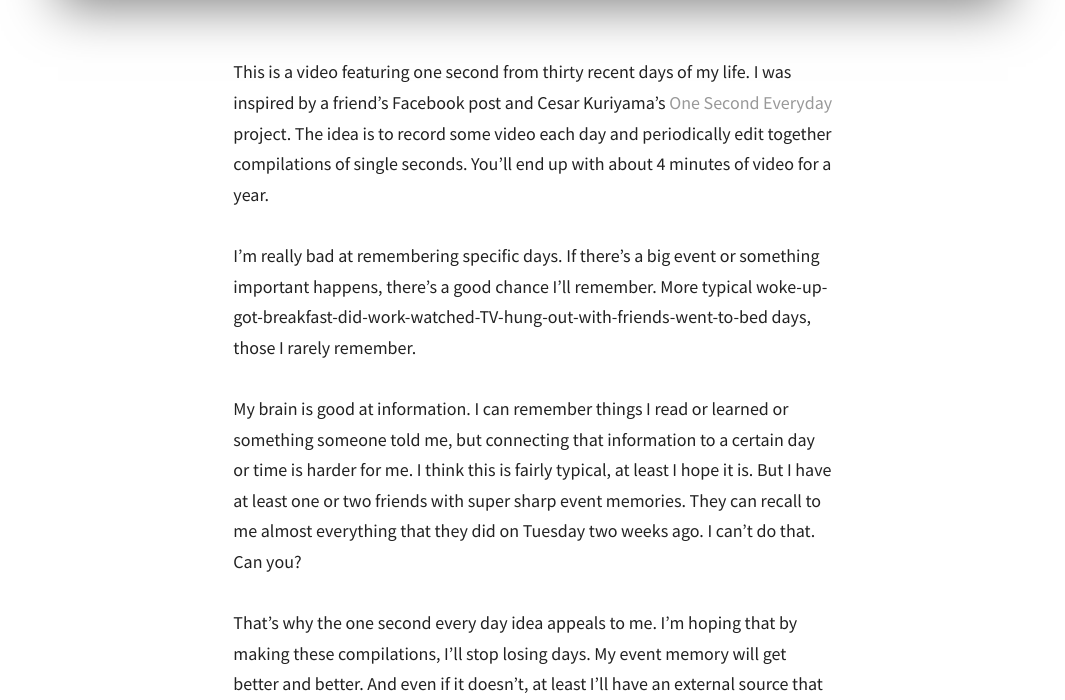
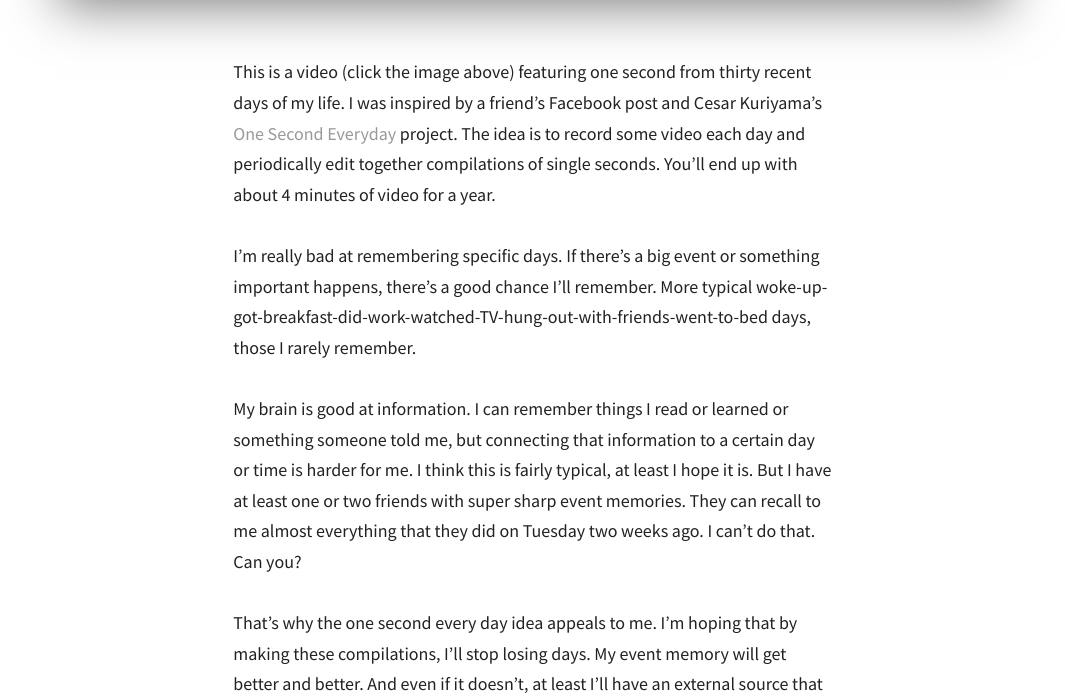
Before and after one commit to moyer/moyer.github.com, a Jekyll site: the page built from _posts/2013-03-04-one-second-thirty-days.md, in a window 1280 px wide and 900 px high, scrolled down 399 px, cut to the strip 200-900 px from the top of the window. Shown: the whole strip, without its empty margins (107-1172 px from the left). Built offline with Jekyll 4.4.1, drawn with Linux system fonts in a browser that asks for light colours; nearby versions of some CDN libraries; Markdown is read by kramdown in place of the engine named in the settings.

Commit message:
edits to "one second thirty days"

```diff
--- a/_posts/2013-03-04-one-second-thirty-days.md
+++ b/_posts/2013-03-04-one-second-thirty-days.md
@@ -10,7 +10,7 @@ date: 2013-03-04
 	</figure>
 </div>
 
-This is a video featuring one second from thirty recent days of my life. I was inspired by a friend's Facebook post and Cesar Kuriyama's [One Second Everyday](http://1secondeveryday.com/) project. The idea is to record some video each day and periodically edit together compilations of single seconds. You'll end up with about 4 minutes of video for a year.
+This is a video (click the image above) featuring one second from thirty recent days of my life. I was inspired by a friend's Facebook post and Cesar Kuriyama's [One Second Everyday](http://1secondeveryday.com/) project. The idea is to record some video each day and periodically edit together compilations of single seconds. You'll end up with about 4 minutes of video for a year.
 
 I'm really bad at remembering specific days. If there's a big event or something important happens, there's a good chance I'll remember. More typical woke-up-got-breakfast-did-work-watched-TV-hung-out-with-friends-went-to-bed days, those I rarely remember.
 
```
